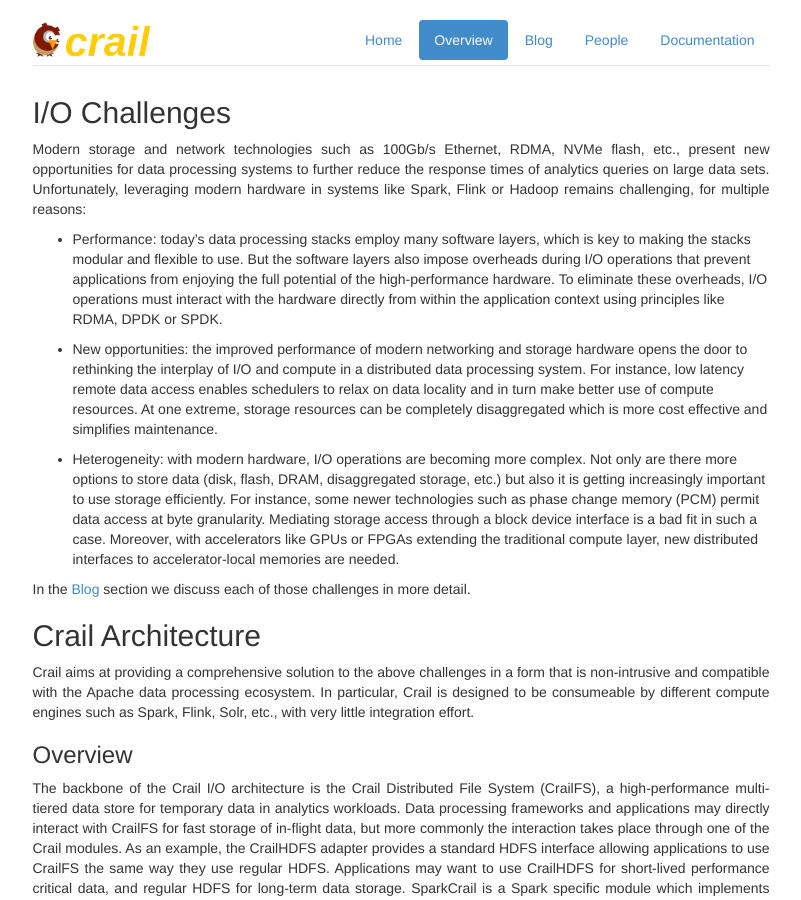
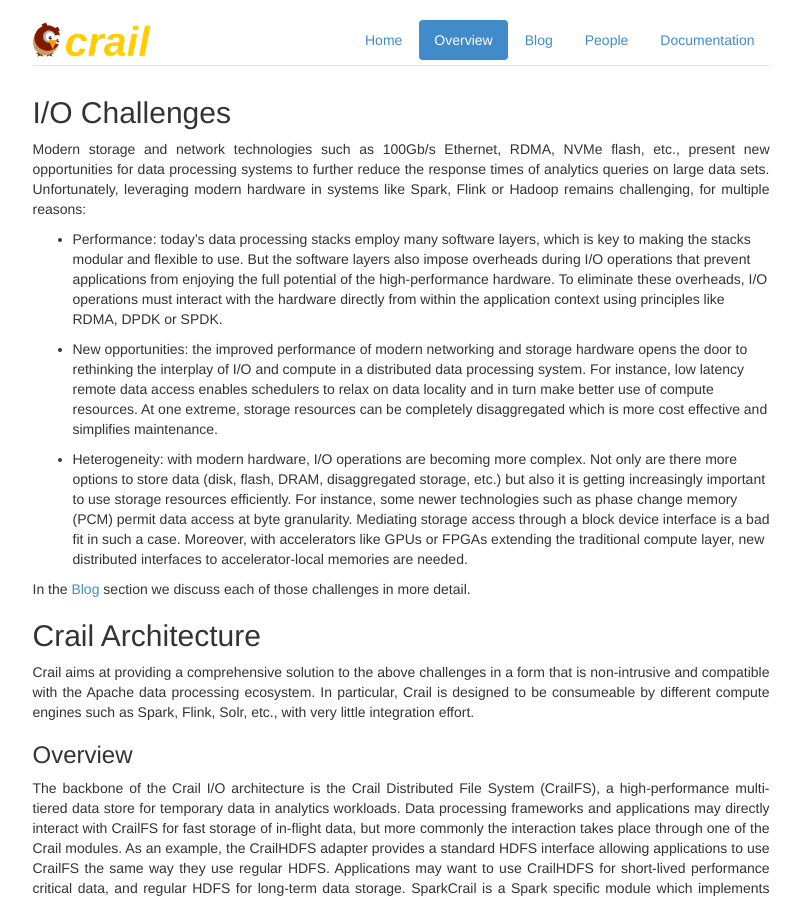
Before and after one commit to apache/incubator-crail-website, a Jekyll site: the page built from overview/index.md, in a window 1280 px wide and 900 px high. Shown: the whole window, without its empty margins (239-1040 px from the left). Built offline with Jekyll 4.4.1, drawn with Linux system fonts in a browser that asks for light colours.

Commit message:
Update index.md

```diff
--- a/overview/index.md
+++ b/overview/index.md
@@ -13,7 +13,7 @@
 
 * New opportunities: the improved performance of modern networking and storage hardware opens the door to rethinking the interplay of I/O and compute in a distributed data processing system. For instance, low latency remote data access enables schedulers to relax on data locality and in turn make better use of compute resources. At one extreme, storage resources can be completely disaggregated which is more cost effective and simplifies maintenance.
 
-* Heterogeneity: with modern hardware, I/O operations are becoming more complex. Not only are there more options to store data (disk, flash, DRAM, disaggregated storage, etc.) but also it is getting increasingly important to use storage efficiently. For  instance, some newer technologies such as phase change memory (PCM) permit data access at byte granularity. Mediating storage access through a block device interface is a bad fit in such a case. Moreover, with accelerators like GPUs or FPGAs extending the traditional compute layer, new distributed interfaces to accelerator-local memories are needed.
+* Heterogeneity: with modern hardware, I/O operations are becoming more complex. Not only are there more options to store data (disk, flash, DRAM, disaggregated storage, etc.) but also it is getting increasingly important to use storage resources efficiently. For  instance, some newer technologies such as phase change memory (PCM) permit data access at byte granularity. Mediating storage access through a block device interface is a bad fit in such a case. Moreover, with accelerators like GPUs or FPGAs extending the traditional compute layer, new distributed interfaces to accelerator-local memories are needed.
 
 In the [Blog](http://crail.io/blog) section we discuss each of those challenges in more detail.
 
```
